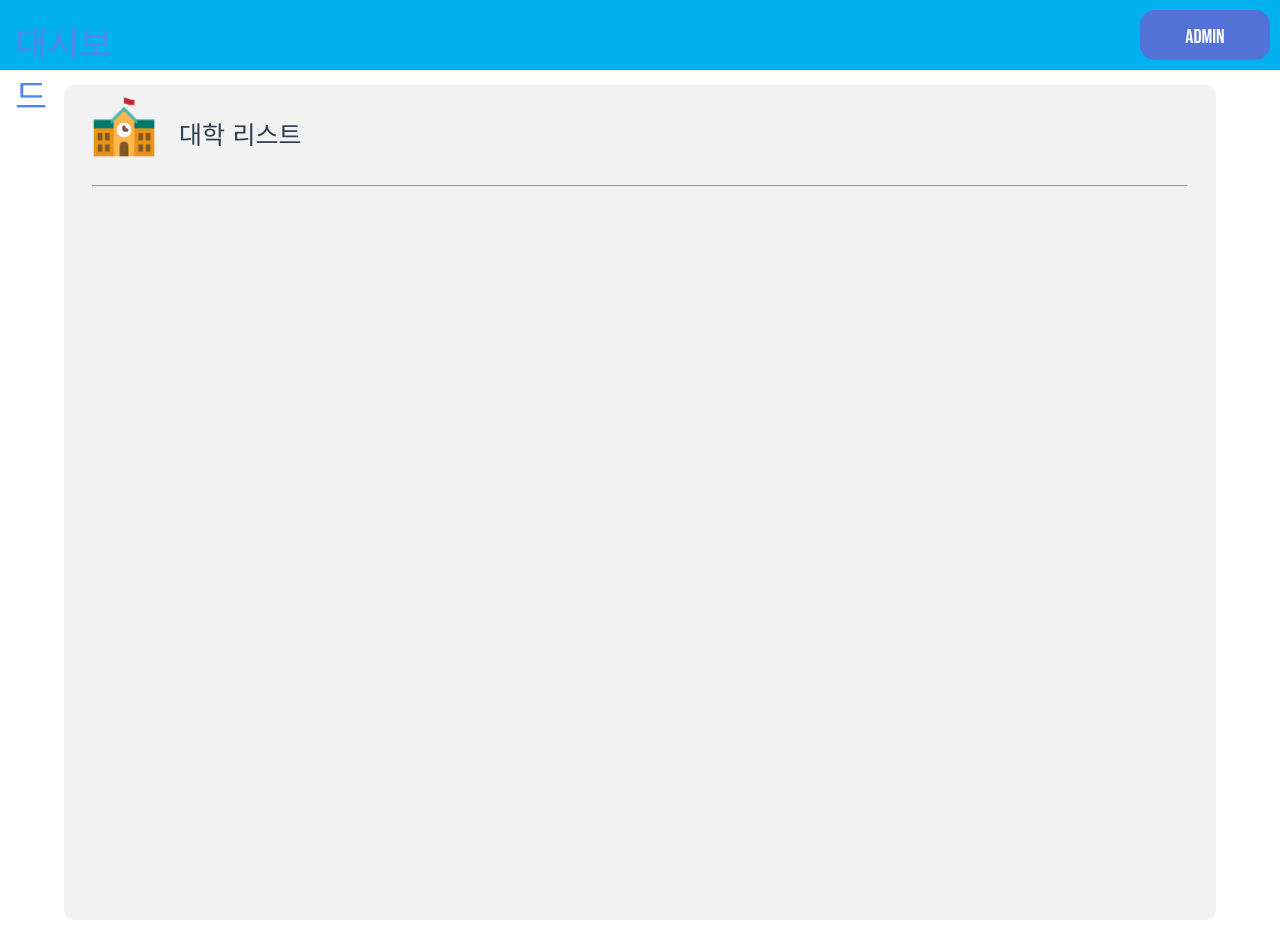
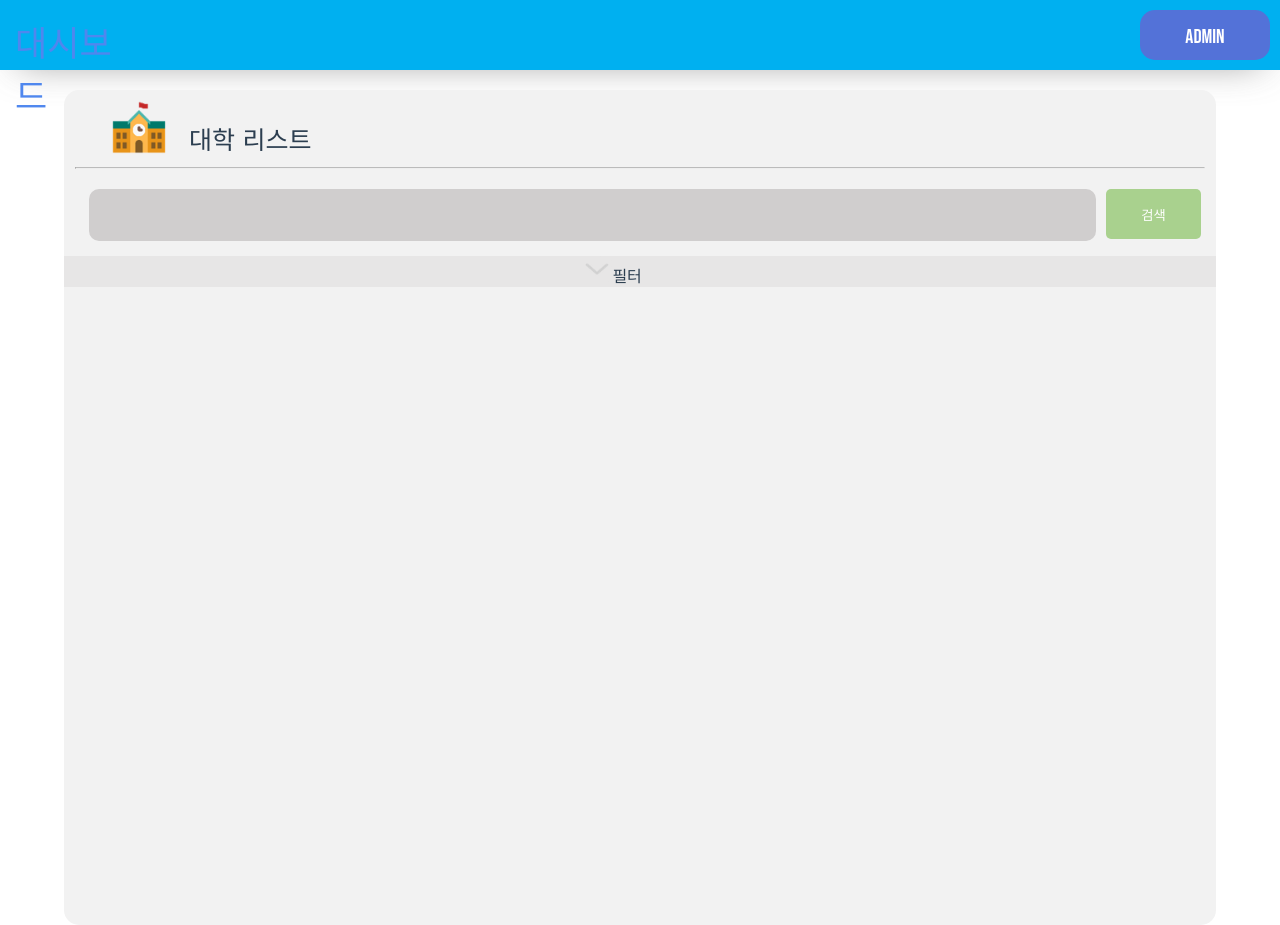
Before and after one commit to filledyou/filledu_project, a Vue app in the folder gunwoo/dashboard/: page /dashboard in a window 1280 px wide. Built offline with nearby package versions, Linux system fonts and the light colour scheme.

Commit message:
feat: 필터 추가

```diff
--- a/gunwoo/dashboard/src/views/dashboard.vue
+++ b/gunwoo/dashboard/src/views/dashboard.vue
@@ -14,14 +14,29 @@
     <!-- end of nav-bar -->
 
     <div class="box">
+      <!-- 타이틀 부분-->
       <div class="title_section">
         <img src="@/assets/school.png" alt="school_icon">
         <p class="title">대학 리스트</p>
       </div>
+
       <hr class="divider">
 
+      <!-- 검색창 부분 -->
+      <div class="input_section">
+        <input class="searchInput" type="text">
+        <button class="searchButton">검색</button>
+      </div>
+
+      <!-- 필터부분 -->
+      <div class="filter_section">
+          <img src="@/assets/dropdown.png" alt="#">
+          <p>필터</p>
+
+      </div>
+
+
     </div>
-
   </div>
 </template>
 
@@ -73,6 +88,7 @@ ul, ol, li{
   display: flex;
   /* 양쪽으로 나눠주는 역할 */
   justify-content: space-between;
+  box-shadow: 0px 11px 37px -19px rgba(100, 100, 100, 0.73);
 }
 
 /* 대시보드 왼쪽 상단 로고 */
@@ -160,7 +176,7 @@ ul, ol, li{
 }
 
 /* 둥근 테두리 */
-.menu >li:last-child{
+.menu > li:last-child{
   border-radius: 0 0 10px 10px;
 }
 
@@ -174,13 +190,13 @@ ul, ol, li{
   margin: 0 auto;
 
   /* position */
-  margin-top: 15px;
+  margin-top: 20px;
 
 
   width: 90%;
   height: 835px;
 
-  border-radius: 10px;
+  border-radius: 15px;
   background-color: rgb(242, 242, 242);
 }
 
@@ -188,12 +204,12 @@ ul, ol, li{
   justify-items: left;
 
   /* position */
-  margin-left: 25px;
+  margin-left: 45px;
   margin-top: 10px;
 
   /* size */
-  width: 70px;
-  height: 70px;
+  width: 60px;
+  height: 60px;
 }
 
 .box > .title_section{
@@ -213,7 +229,76 @@ ul, ol, li{
 
 /* 수평선 */
 hr{
-  width: 95%;
-  border-top: 0.1px solid gr;
+  /* position */
+  margin-top: -15px;
+
+  width: 98%;
+  border-top: 0.1px solid rgb(187, 187, 187);
+}
+
+.input_section{
+  display: flex;
+
+  /* position */
+  margin-top: 20px;
+}
+
+.input_section > .searchInput{
+  width: 90%;
+  height: 50px;
+
+  /* position */
+  margin-left: 25px;
+
+  background-color: rgb(208, 206, 206);
+  border-radius: 10px;
+  border: none;
+}
+
+.input_section > .searchButton{
+  width: 8.5%;
+  height: 50px;
+
+  /* position */
+  margin-left: 10px;
+  margin-right: 15px;
+
+  background-color: rgb(169, 209, 142);
+  border-radius: 5px;
+  border: none;
+
+  cursor: pointer;
+  color: white;
+
+  transition: 0.1s;
+}
+
+.searchButton:hover{
+  background-color: rgb(116, 167, 69);
+  transform: scale(1.05);
+}
+
+/* 필터 영역 */
+.filter_section{
+  width: 100%;
+
+  /* position */
+  margin-top: 15px;
+
+  background-color: rgb(231, 230, 230);
+}
+
+.filter_section > img{
+  width: 30px;
+
+  /* position */
+  margin-left: 45%;
+}
+
+.filter_section > p{
+  display: inline;
+
+  /* position */
+
 }
 </style>
```
Also changed, not shown: gunwoo/dashboard/src/assets/dropdown.png (added).
